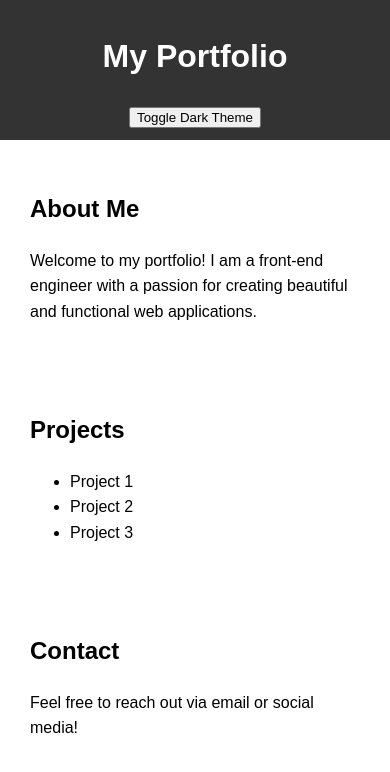
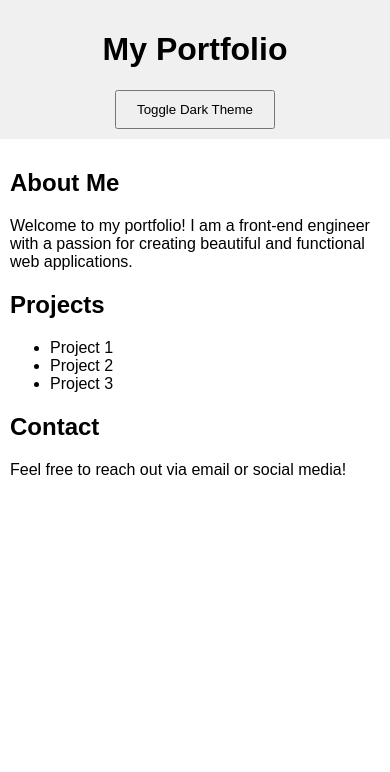
Before and after one commit to suryansh-code1/portfolio-landing-78901, a plain HTML site: page index.html in a window 390 px wide. Drawn offline with Linux system fonts and the light colour scheme.

Commit message:
Add styles.css from LLM

```diff
--- a/styles.css
+++ b/styles.css
@@ -2,40 +2,52 @@ body {
     font-family: Arial, sans-serif;
     margin: 0;
     padding: 0;
-    line-height: 1.6;
+    transition: background-color 0.3s, color 0.3s;
 }
+
 header {
-    background: #333;
-    color: #fff;
-    padding: 10px 0;
+    background: #f0f0f0;
+    padding: 20px;
     text-align: center;
 }
-nav ul {
-    list-style: none;
-    padding: 0;
+
+button {
+    padding: 10px 20px;
+    cursor: pointer;
 }
-nav ul li {
-    display: inline;
-    margin: 0 15px;
+
+main {
+    padding: 20px;
 }
-nav ul li a {
+
+section {
+    margin: 20px 0;
+    opacity: 0;
+    transform: translateY(20px);
+    transition: opacity 0.5s, transform 0.5s;
+}
+
+section.fade-in {
+    opacity: 1;
+    transform: translateY(0);
+}
+
+body.dark {
+    background-color: #333;
     color: #fff;
-    text-decoration: none;
 }
-section {
-    padding: 20px;
-    margin: 10px;
+
+header.dark {
+    background: #444;
 }
-footer {
-    text-align: center;
-    padding: 10px 0;
-    background: #333;
+
+button.dark {
+    background: #555;
     color: #fff;
 }
 
 @media (max-width: 600px) {
-    nav ul li {
-        display: block;
-        margin: 5px 0;
+    header, main {
+        padding: 10px;
     }
 }
```
